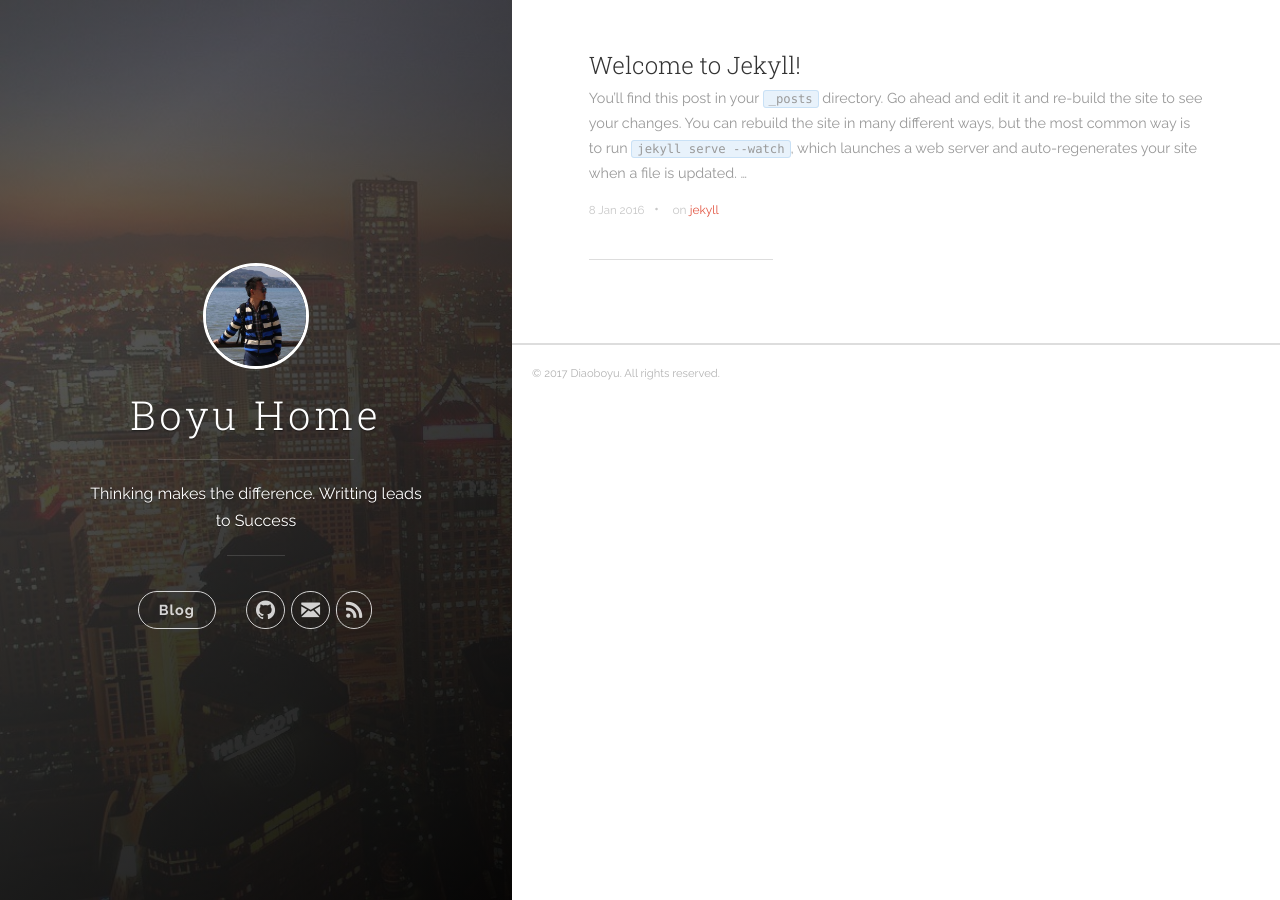
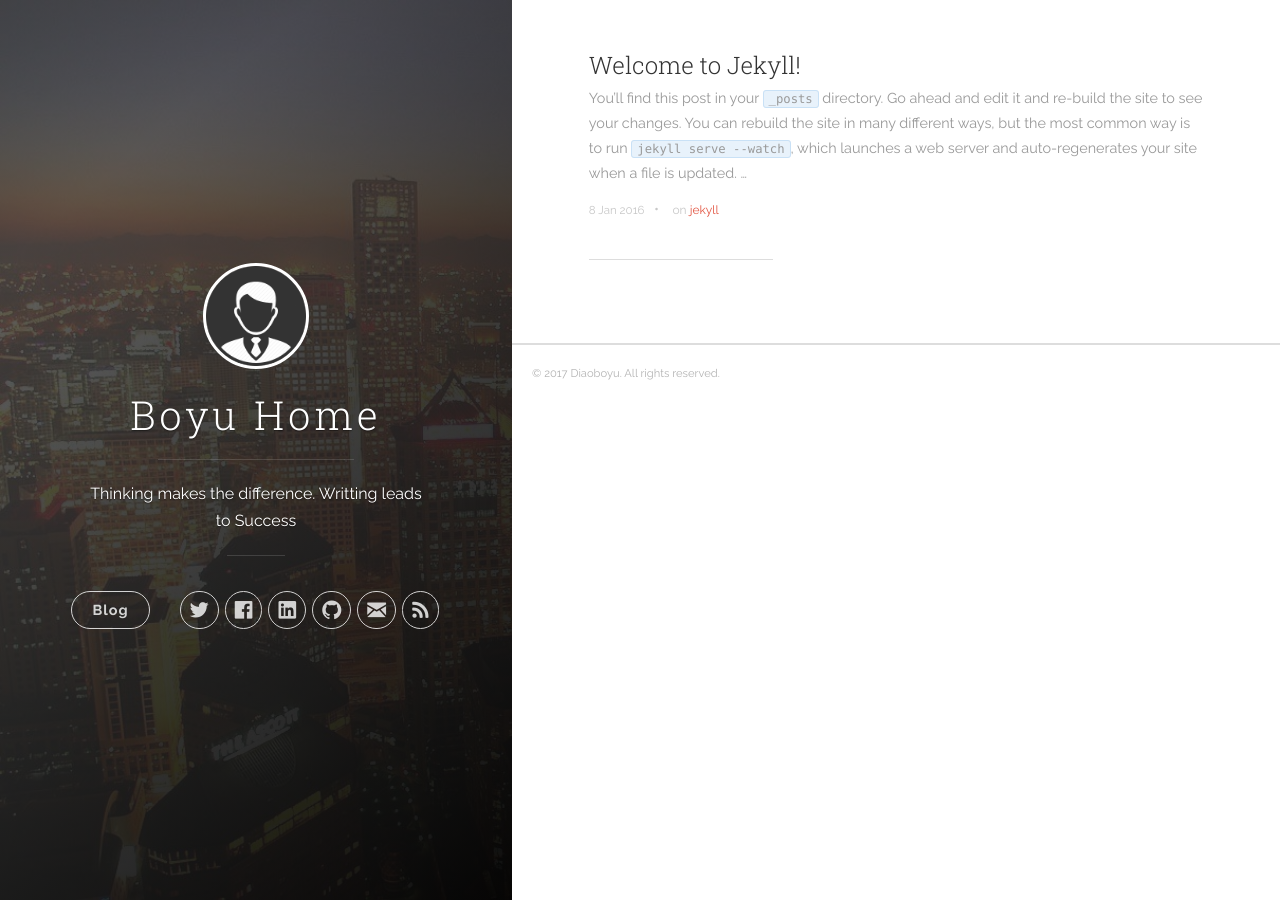
Before and after one commit to ictdby/ictdby.github.io, a Jekyll site: the page built from index.html, in a window 1280 px wide. Built offline with Jekyll 4.4.1, drawn with Linux system fonts in a browser that asks for light colours; nearby versions of some CDN libraries; the list of posts is cut into pages by our own code.

Commit message:
change layouts

```diff
--- a/_includes/header.html
+++ b/_includes/header.html
@@ -9,7 +9,7 @@
     <div class="panel-main__inner panel-inverted">
     <div class="panel-main__content">
         <a href="{{ site.baseurl }}" title="link to home of {{ site.title }}">
-          <img src="{{ "images/icon.jpg" | prepend: site.baseurl }}" class="user-image" alt="My Profile Photo">
+          <img src="{{ "images/profile.jpg" | prepend: site.baseurl }}" class="user-image" alt="My Profile Photo">
           <h1 class="panel-cover__title panel-title">{{ site.title }}</h1>
         </a>
         <hr class="panel-cover__divider">
@@ -27,7 +27,35 @@
           <nav class="cover-navigation navigation--social">
             <ul class="navigation">
 
+            {% if site.author.twitter_username %}
+              <!-- Twitter -->
+              <li class="navigation__item">
+                <a href="http://twitter.com/{{ site.author.twitter_username }}" title="@{{ site.author.twitter_username }} on Twitter" target="_blank">
+                  <i class="icon icon-social-twitter"></i>
+                  <span class="label">Twitter</span>
+                </a>
+              </li>
+            {% endif %}
 
+            {% if site.author.facebook_username %}
+              <!-- Facebook -->
+              <li class="navigation__item">
+                <a href="http://fb.me/{{ site.author.facebook_username }}" title="{{ site.author.facebook_username }} on Facebook" target="_blank">
+                  <i class="icon icon-social-facebook"></i>
+                  <span class="label">Facebook</span>
+                </a>
+              </li>
+            {% endif %}
+
+            {% if site.author.linkedin_username %}
+              <!-- LinkedIn -->
+              <li class="navigation__item">
+                <a href="https://www.linkedin.com/in/{{ site.author.linkedin_username }}" title="{{ site.author.linkedin_username }} on LinkedIn" target="_blank">
+                  <i class="icon icon-social-linkedin"></i>
+                  <span class="label">LinkedIn</span>
+                </a>
+              </li>
+            {% endif %}
 
             {% if site.author.github_username %}
               <!-- GitHub -->
```
